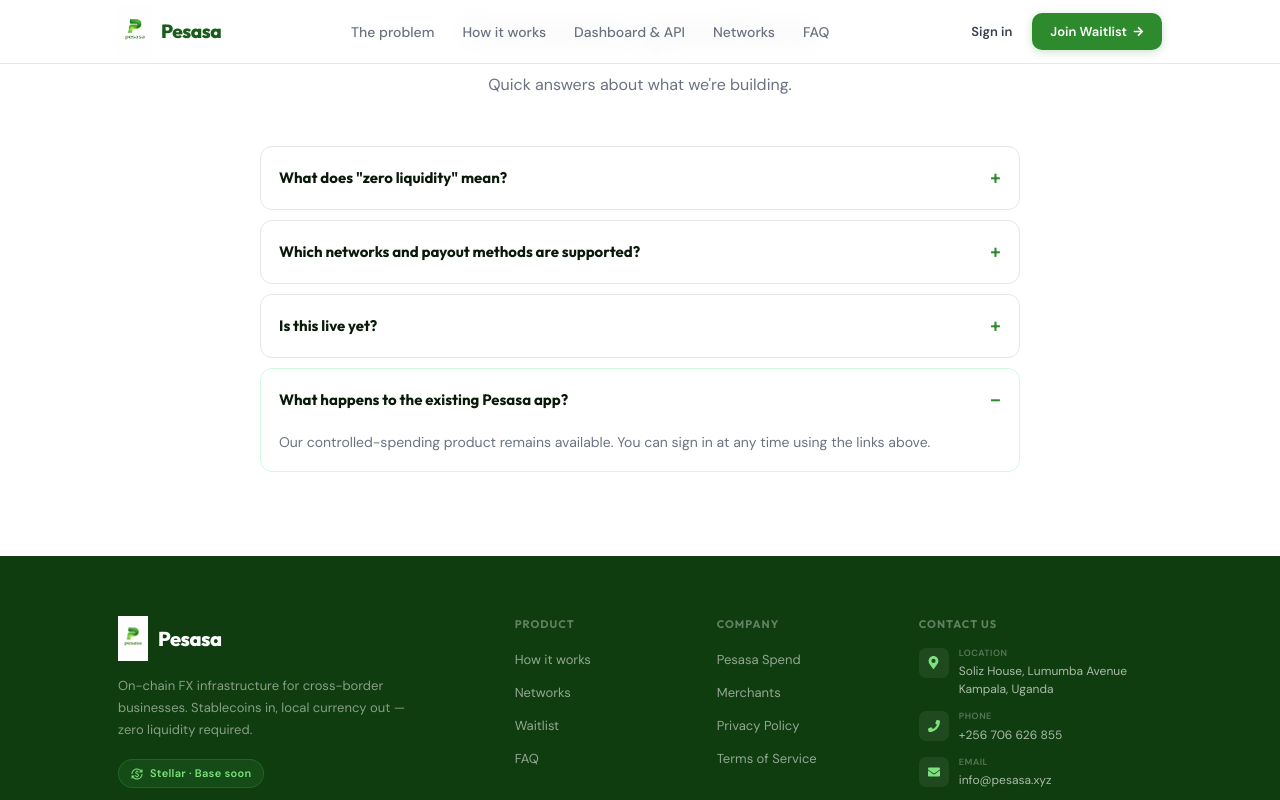
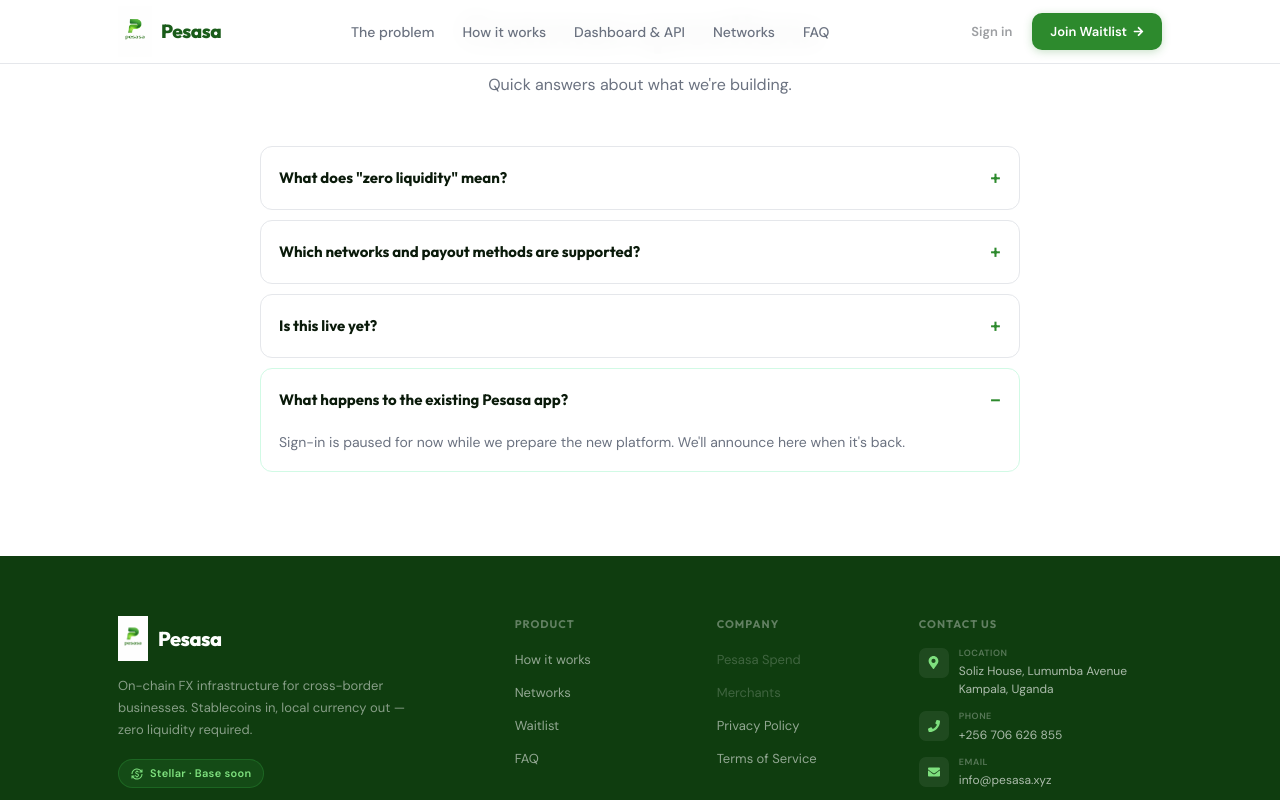
Before and after one commit to joshington/pesasafx-frontend, a Next.js app: page / in a window 1280 px wide. Both pictures are taken after a click on the heading "What happens to the existing Pesasa app?". Shown: the part 5441-6241 px from the top of the page. Built offline with nearby package versions, Linux system fonts and the light colour scheme.

Commit message:
Update page.tsx

```diff
--- a/app/page.tsx
+++ b/app/page.tsx
@@ -1,5 +1,5 @@
-
 "use client";
+import type React from "react";
 import { useState, useEffect } from "react";
 import Image from "next/image";
 import Link from "next/link";
@@ -14,7 +14,29 @@
 import { RiExchangeFundsLine } from "react-icons/ri";
 
 // Paste your Google Form link here (Form -> Send -> link icon -> Copy).
-const WAITLIST_FORM_URL = "https://forms.gle/kq9QBpKYUzPcwYq99";
+const WAITLIST_FORM_URL = "https://forms.gle/REPLACE_WITH_YOUR_FORM_LINK";
+
+// Sign-in and dashboard are not open yet. Set this to true when they are ready
+// and every sign-in / dashboard link becomes clickable again.
+const AUTH_ENABLED = false;
+
+function AuthLink({
+  href, className, onClick, children,
+}: {
+  href: string;
+  className?: string;
+  onClick?: () => void;
+  children: React.ReactNode;
+}) {
+  if (AUTH_ENABLED) {
+    return <Link href={href} className={className} onClick={onClick}>{children}</Link>;
+  }
+  return (
+    <span className={`${className ?? ""} is-disabled`} role="link" aria-disabled="true" tabIndex={-1}>
+      {children}
+    </span>
+  );
+}
 
 export default function Home() {
   const [menuOpen, setMenuOpen] = useState(false);
@@ -330,6 +352,10 @@
 
         .cta-link { text-decoration: none; }
 
+        /* Inactive sign-in / dashboard links */
+        .is-disabled { opacity: 0.5; cursor: not-allowed; pointer-events: none; user-select: none; filter: grayscale(0.6); box-shadow: none; }
+        .footer-links span.is-disabled { font-size: 13px; color: rgba(255,255,255,0.4); }
+
         /* MOBILE OPTIMIZATIONS */
         html { -webkit-text-size-adjust: 100%; }
         a, button, summary, select { -webkit-tap-highlight-color: transparent; }
@@ -402,7 +428,7 @@
               <li><a href="#faq">FAQ</a></li>
             </ul>
             <div className="nav-ctas">
-              <Link href="/auth/signin" className="nav-signin">Sign in</Link>
+              <AuthLink href="/auth/signin" className="nav-signin">Sign in</AuthLink>
               <a href={WAITLIST_FORM_URL} target="_blank" rel="noopener noreferrer" className="btn-primary">
                 Join Waitlist <FaArrowRight size={11} />
               </a>
@@ -424,9 +450,9 @@
           <a href={WAITLIST_FORM_URL} target="_blank" rel="noopener noreferrer" className="mobile-btn-primary" onClick={() => setMenuOpen(false)}>
             Join the Waitlist <FaArrowRight size={14} />
           </a>
-          <Link href="/auth/signin" className="mobile-btn-outline" onClick={() => setMenuOpen(false)}>
+          <AuthLink href="/auth/signin" className="mobile-btn-outline" onClick={() => setMenuOpen(false)}>
             Sign in to Pesasa Spend
-          </Link>
+          </AuthLink>
         </div>
 
         {/* HERO */}
@@ -692,9 +718,9 @@
                     </div>
                   </div>
                 ))}
-                <Link href="/auth/signin" className="dash-link">
-                  Sign in to your dashboard <FaArrowRight size={11} />
-                </Link>
+                <AuthLink href="/auth/signin" className="dash-link">
+                  {AUTH_ENABLED ? <>Sign in to your dashboard <FaArrowRight size={11} /></> : "Dashboard coming soon"}
+                </AuthLink>
               </div>
             </div>
           </div>
@@ -766,7 +792,8 @@
           </div>
         </section>
 
-        {/* LEGACY PRODUCT
+        {/* LEGACY PRODUCT */}
+        {AUTH_ENABLED && (
           <section className="legacy">
           <div className="container">
             <div className="legacy-inner">
@@ -778,14 +805,13 @@
                 </p>
               </div>
               <div className="legacy-btns">
-                <Link href="/auth/signin" className="legacy-btn">Sign in</Link>
-                <Link href="/merchant/signin" className="legacy-btn"><FaStore size={12} /> Merchant sign in</Link>
+                <AuthLink href="/auth/signin" className="legacy-btn">Sign in</AuthLink>
+                <AuthLink href="/merchant/signin" className="legacy-btn"><FaStore size={12} /> Merchant sign in</AuthLink>
               </div>
             </div>
           </div>
         </section>
-        */}
-
+        )}
 
         {/* FAQ */}
         <section id="faq" className="section">
@@ -808,7 +834,7 @@
               </details>
               <details>
                 <summary>What happens to the existing Pesasa app?</summary>
-                <p>Our controlled-spending product remains available. You can sign in at any time using the links above.</p>
+                <p>Sign-in is paused for now while we prepare the new platform. We&apos;ll announce here when it&apos;s back.</p>
               </details>
             </div>
           </div>
@@ -842,8 +868,8 @@
               <div>
                 <div className="footer-col-title">Company</div>
                 <ul className="footer-links">
-                  <li><Link href="/auth/signin">Pesasa Spend</Link></li>
-                  <li><Link href="/merchant/signin">Merchants</Link></li>
+                  <li><AuthLink href="/auth/signin">Pesasa Spend</AuthLink></li>
+                  <li><AuthLink href="/merchant/signin">Merchants</AuthLink></li>
                   <li><a href="#">Privacy Policy</a></li>
                   <li><a href="#">Terms of Service</a></li>
                 </ul>
```
